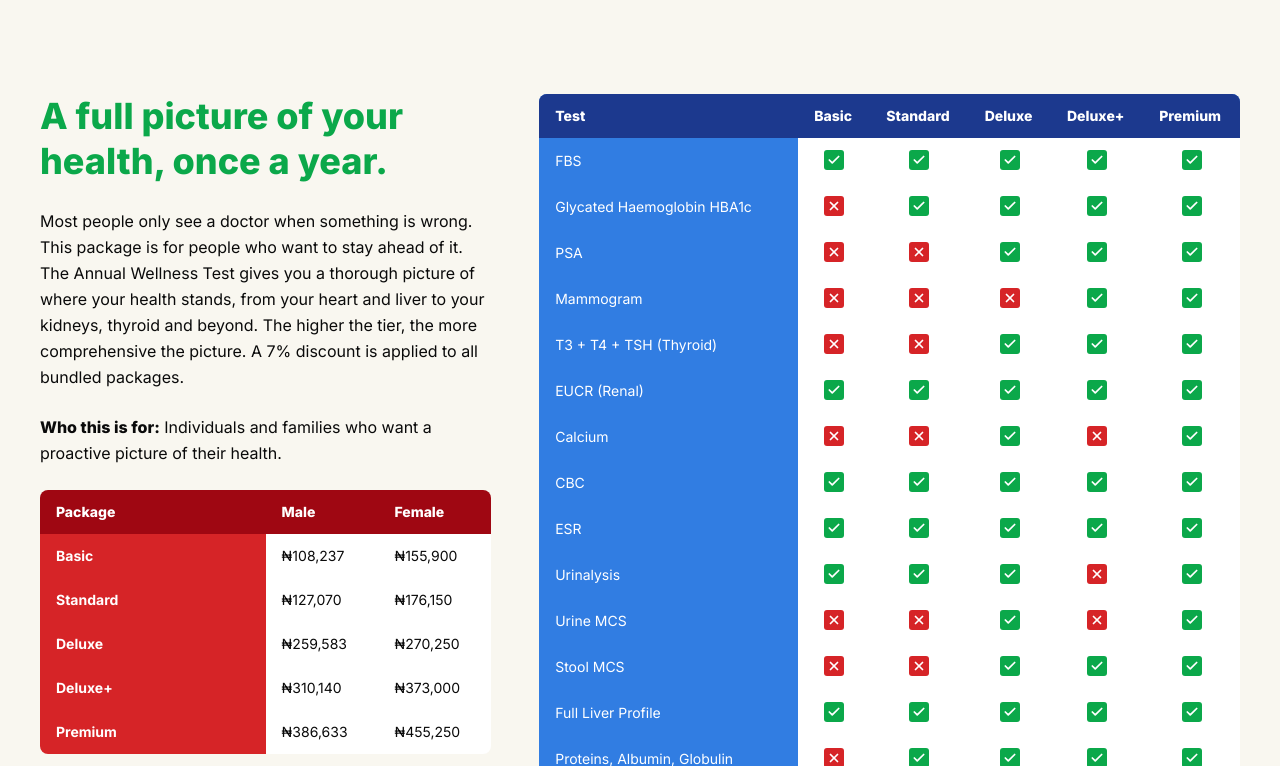
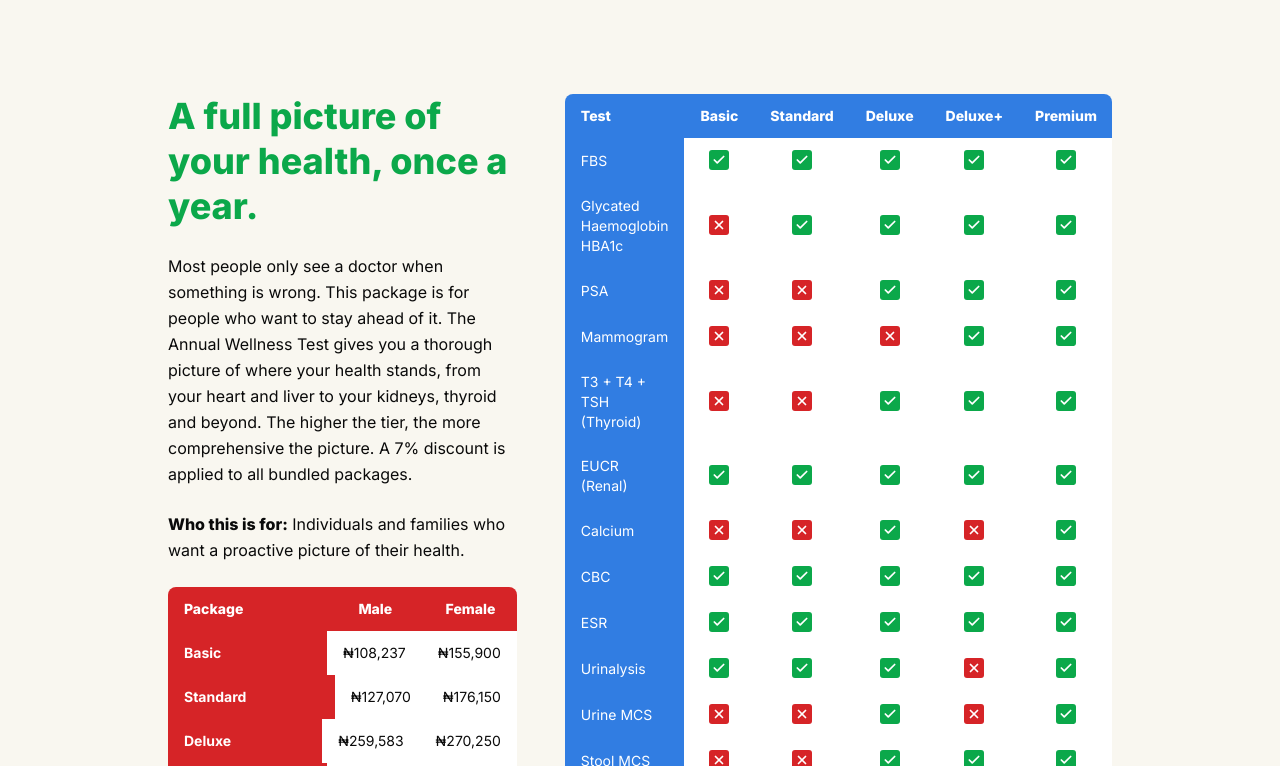
Before and after one commit to grovershospital/grovers-frontend, a React (Vite) app in the folder feg/: page /packages in a window 1280 px wide. Shown: the part 814-1580 px from the top of the page. Built offline with nearby package versions, Linux system fonts and the light colour scheme.

Commit message:
update: made changes to the ScreeningPackages and the CorporateHealth files

```diff
--- a/feg/src/components/packages/Corporatehealth.tsx
+++ b/feg/src/components/packages/Corporatehealth.tsx
@@ -1,5 +1,5 @@
 import { Button } from "../../ui/Button";
-import buildingPhoto from "../../assets/packages/corporate-health.jpg";
+import wwo from "../../assets/packages-page/wwo.jpg";
 
 const WHAT_WE_OFFER = [
     "Pre-employment screening for new hires",
@@ -24,7 +24,7 @@ export default function CorporateHealth() {
                 {/* Rounded corner on the right (facing the content). */}
                 <div className="h-72 sm:h-96 lg:h-auto">
                     <img
-                        src={buildingPhoto}
+                        src={wwo}
                         alt=""
                         aria-hidden="true"
                         className="block h-full w-full object-cover lg:rounded-r-[2rem]"
@@ -67,7 +67,7 @@ export default function CorporateHealth() {
                         </ul>
 
                         <div className="mt-8">
-                            <Button variant="primary" href="/contact">
+                            <Button variant="primary" href="/contact" className={"lg:px-10"}>
                                 Talk To Us
                             </Button>
                         </div>
--- a/feg/src/components/packages/ScreeningPackage.tsx
+++ b/feg/src/components/packages/ScreeningPackage.tsx
@@ -32,8 +32,8 @@ const HEADING_TEXT: Record<ColorTone, string> = {
     red: "text-brand-red",
 };
 const PRICING_HEADER_BG: Record<ColorTone, string> = {
-    red: "bg-red-800",
-    green: "bg-green-800",
+    red: "bg-brand-red",
+    green: "bg-brand-green",
 };
 const PRICING_TIER_BG: Record<ColorTone, string> = {
     red: "bg-brand-red",
@@ -54,7 +54,7 @@ export default function ScreeningPackage({
             className="bg-[#f9f7f0] py-16 sm:py-20 lg:py-24"
             aria-labelledby={`${pkg.slug}-heading`}
         >
-            <div className="mx-auto w-full max-w-content px-6 lg:px-10">
+            <div className="mx-auto w-full lg:w-[80%] max-w-content px-6 lg:px-10">
                 <div className="lg:grid lg:grid-cols-5 lg:gap-12">
                     {/* Left column — content + pricing table */}
                     <div className="lg:col-span-2">
@@ -120,7 +120,7 @@ export default function ScreeningPackage({
                         <div className="overflow-x-auto overflow-hidden rounded-lg">
                             <table className="w-full border-collapse bg-brand-blue text-sm">
                                 <thead>
-                                <tr className="bg-blue-900 text-white">
+                                <tr className="bg-brand-blue text-white">
                                     <th className="whitespace-nowrap px-4 py-3 text-left font-extrabold">
                                         Test
                                     </th>
```
